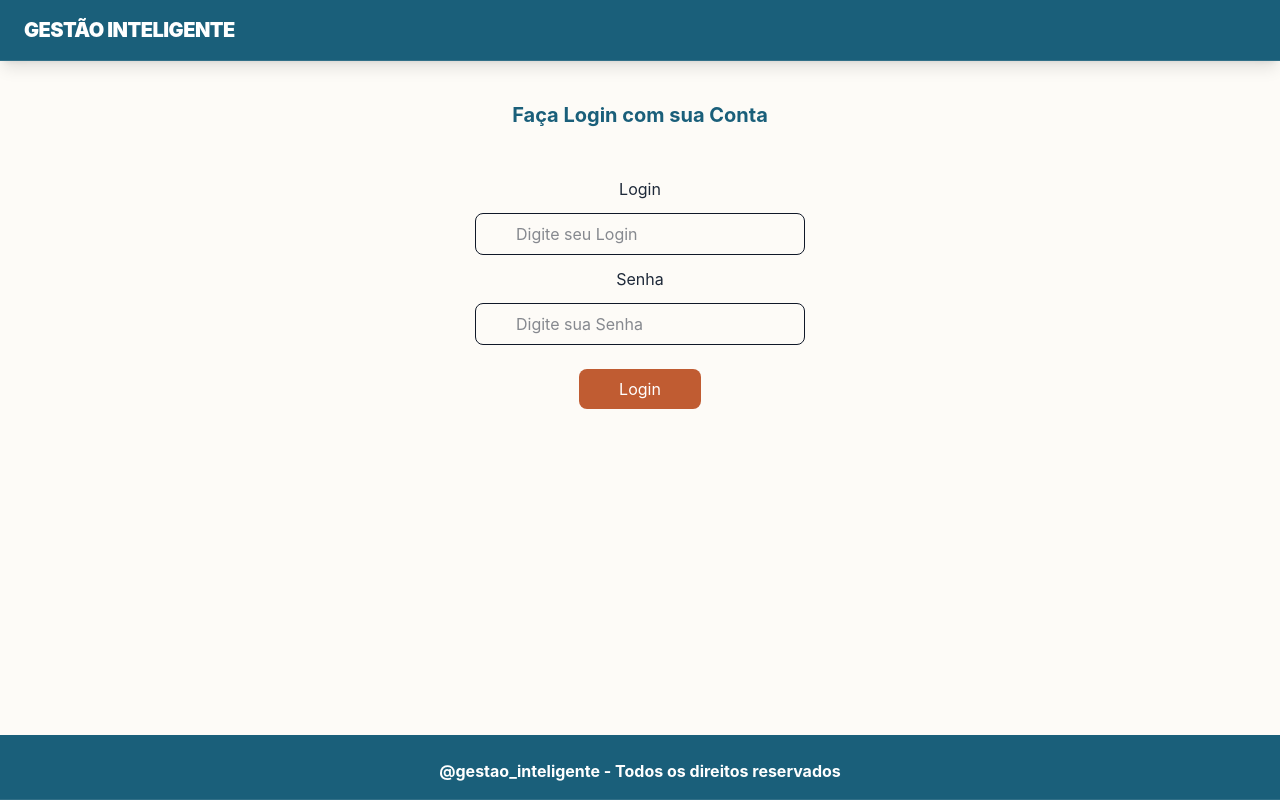
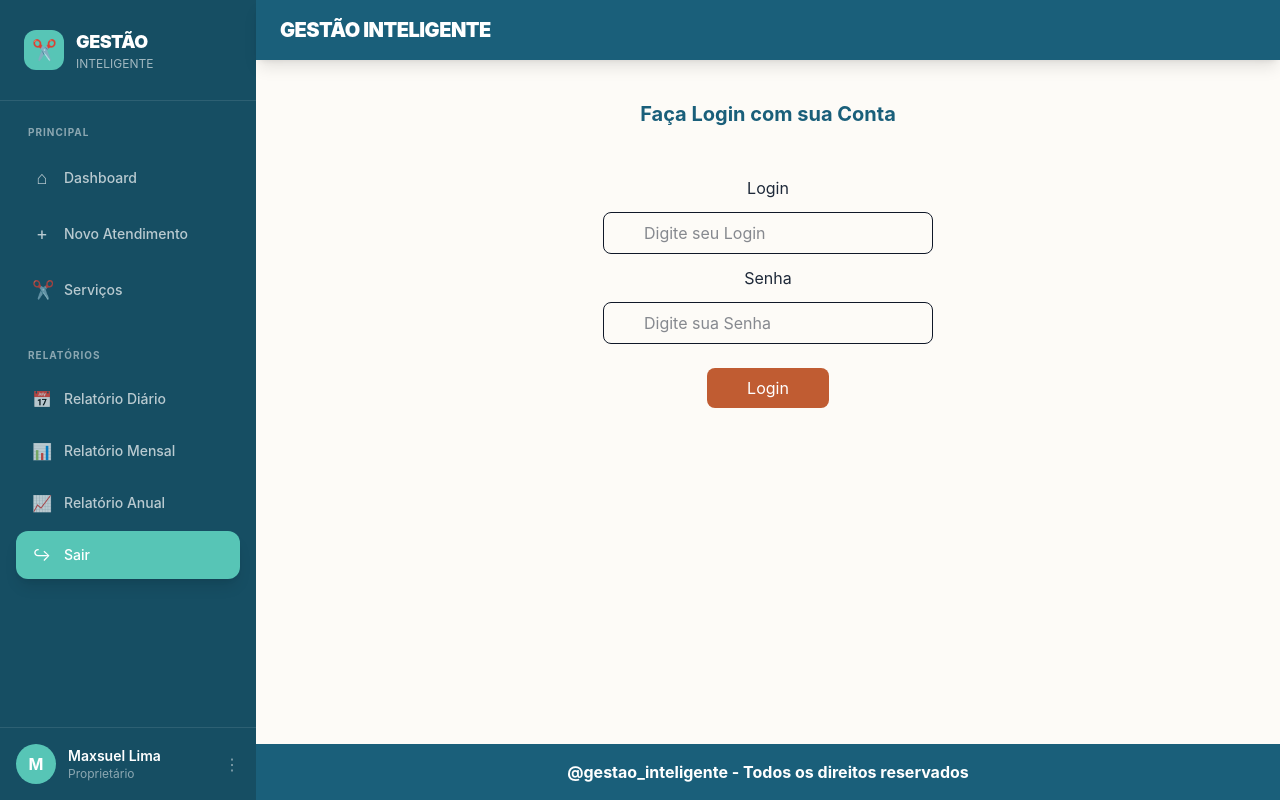
Before and after one commit to MaxBr221/gestao_front, a Next.js app: page /login in a window 1280 px wide. Built offline with nearby package versions, Linux system fonts and the light colour scheme.

Commit message:
refactor - ajustando tamanho de sidebar

```diff
--- a/src/app/components/Footer.tsx
+++ b/src/app/components/Footer.tsx
@@ -1,9 +1,11 @@
-export const Footer: React.FC = () =>{
-    return(
-        <footer className="w-full flex items-center justify-center bg-[#1A5F7A] text-white shadow-lg border-b border-white/10 relative z-50 ">
-            <div className="font-bold mt-2 py-4">
-                <p>@gestao_inteligente - Todos os direitos reservados</p>
+export const Footer: React.FC = () => {
+    return (
+        <footer className="w-full bg-[#1A5F7A] text-white">
+            <div className="flex items-center justify-center py-4">
+                <p className="font-bold">
+                    @gestao_inteligente - Todos os direitos reservados
+                </p>
             </div>
         </footer>
-    )
-}
+    );
+};
--- a/src/app/components/Header.tsx
+++ b/src/app/components/Header.tsx
@@ -1,11 +1,13 @@
 import React from "react";
 
-export const Header: React.FC = () =>{
-    return(
-        <header className="bg-[#1A5F7A] text-white shadow-lg border-b border-white/10 relative z-50">
-            <div className="container mx-auto flex justify-between items-center px-6 py-4 ">
-                <h1 className="text-xl font-black tracking-tight uppercase">Gestão Inteligente</h1>
+export const Header: React.FC = () => {
+    return (
+        <header className="w-full bg-[#1A5F7A] text-white shadow-lg">
+            <div className="w-full px-6 py-4">
+                <h1 className="text-xl font-black tracking-tight uppercase">
+                    GESTÃO INTELIGENTE
+                </h1>
             </div>
         </header>
-    )
-}
+    );
+};
--- a/src/app/components/Sidebar.tsx
+++ b/src/app/components/Sidebar.tsx
@@ -54,7 +54,7 @@ export const Sidebar: React.FC = () => {
     const pathname = usePathname();
 
     return (
-        <aside className="w-64 min-h-screen bg-[#164E63] text-white flex flex-col">
+        <aside className="w-64 min-h-screen shrink-0 bg-[#164E63] text-white flex flex-col">
 
             {/* LOGO */}
             <div className="px-6 py-7 border-b border-white/10">
--- a/src/app/components/Template.tsx
+++ b/src/app/components/Template.tsx
@@ -2,6 +2,7 @@
 import { Footer } from "./Footer"
 import { Header } from "./Header"
 import ToastApp from "./notification/ToastApp"
+import { Sidebar } from "./Sidebar"
 
 
 interface TemplateProps{
@@ -11,13 +12,23 @@ interface TemplateProps{
 
 export const Template: React.FC<TemplateProps> = ({children, loading = true}) =>{
     return(
-        <div className="flex flex-col min-h-screen w-full bg-[#FDFBF7] font-sans selection:bg-[#57C5B6]/30">
-            <Header/>
-                <main className="flex-1 container mx-auto">
+        <div className="flex min-h-screen w-full bg-[#FDFBF7] font-sans">
+
+            <Sidebar />
+
+            <div className="flex flex-col flex-1 min-w-0">
+
+                <Header />
+
+               <main className="flex-1 w-full">
                     {children}
                 </main>
-                <ToastApp />
-            <Footer/>
+
+                <Footer />
+
+            </div>
+
+            <ToastApp />
 
         </div>
     )
--- a/src/app/painel/layout.tsx
+++ b/src/app/painel/layout.tsx
@@ -1,5 +1,3 @@
-import { Sidebar } from "../components/Sidebar";
-
 export default function PainelLayout({
     children
 }: {
@@ -7,9 +5,6 @@ export default function PainelLayout({
 }) {
     return (
         <div className="flex min-h-screen bg-[#FDFBF7]">
-
-            <Sidebar />
-
             <main className="flex-1">
                 {children}
             </main>
--- a/src/app/painel/page.tsx
+++ b/src/app/painel/page.tsx
@@ -93,27 +93,57 @@ interface ServicosRealizado{
                         </h2>
                     </div>
                 </div>
-                <div className="grid md:grid-cols-2 gap-6 mt-5">
+                <div className="grid grid-cols-1 lg:grid-cols-2 gap-6 mt-6">
+
+                    {/* FATURAMENTO DA SEMANA */}
                     <div className="bg-white rounded-2xl shadow-md p-6">
 
-                        <p className="text-gray-500 font-bold mb-6">
+                        <div className="mb-6">
+                            <h2 className="text-gray-700 font-bold text-lg">
                                 Faturamento da semana
+                            </h2>
+
+                            <p className="text-gray-400 text-sm mt-1">
+                                Acompanhe o faturamento de cada dia
                             </p>
+                        </div>
 
-                       <ResponsiveContainer width="100%" height={250}>
-                            <BarChart data={semanal}>
-
-                                <CartesianGrid strokeDasharray="3 3" />
+                        <div className="w-full h-[260px]">
+                            <ResponsiveContainer width="100%" height="100%">
+                                <BarChart
+                                    data={semanal}
+                                    margin={{
+                                        top: 10,
+                                        right: 10,
+                                        left: 0,
+                                        bottom: 5,
+                                    }}
+                                >
+                                    <CartesianGrid
+                                        strokeDasharray="3 3"
+                                        vertical={false}
+                                    />
 
                                     <XAxis
                                         dataKey="dia"
                                         tickFormatter={(dia) => diasSemana[dia]}
+                                        tick={{ fontSize: 12 }}
                                     />
+
                                     <YAxis
                                         domain={[0, "auto"]}
+                                        allowDecimals={false}
+                                        tick={{ fontSize: 12 }}
                                     />
+
                                     <Tooltip
-                                    formatter={(value) => `R$ ${value}`}
+                                        formatter={(value) => [
+                                            `R$ ${value}`,
+                                            "Faturamento",
+                                        ]}
+                                        labelFormatter={(dia) =>
+                                            diasSemana[dia as number]
+                                        }
                                     />
 
                                     <Bar
@@ -121,24 +151,34 @@ interface ServicosRealizado{
                                         fill="#1A5F7A"
                                         radius={[8, 8, 0, 0]}
                                     />
-
                                 </BarChart>
                             </ResponsiveContainer>
+                        </div>
+                    </div>
 
+
+                    {/* SERVIÇOS REALIZADOS */}
+                    <div className="bg-white rounded-2xl shadow-md p-6">
+
+                        <div className="mb-6">
+                            <h2 className="text-gray-700 font-bold text-lg">
+                                Serviços realizados hoje
+                            </h2>
+
+                            <p className="text-gray-400 text-sm mt-1">
+                                Quantidade de cada serviço realizado
+                            </p>
                         </div>
-                    <div className="bg-white rounded-2xl shadow-md p-6">
-                        <p className="text-gray-500 font-bold mb-6">
-                            Serviços realizados hoje
-                        </p>
 
-                        <ResponsiveContainer width="100%" height={250}>
+                        <div className="w-full h-[260px]">
+                            <ResponsiveContainer width="100%" height="100%">
                                 <BarChart
                                     data={servico}
                                     layout="vertical"
                                     margin={{
                                         top: 5,
                                         right: 20,
-                                    left: 20,
+                                        left: 5,
                                         bottom: 5,
                                     }}
                                 >
@@ -150,16 +190,21 @@ interface ServicosRealizado{
                                     <XAxis
                                         type="number"
                                         allowDecimals={false}
+                                        tick={{ fontSize: 12 }}
                                     />
 
                                     <YAxis
                                         type="category"
                                         dataKey="nome"
-                                    width={100}
+                                        width={90}
+                                        tick={{ fontSize: 12 }}
                                     />
 
                                     <Tooltip
-                                    formatter={(value) => [`${value}`, "Quantidade"]}
+                                        formatter={(value) => [
+                                            `${value}`,
+                                            "Quantidade",
+                                        ]}
                                     />
 
                                     <Bar
@@ -170,6 +215,7 @@ interface ServicosRealizado{
                                 </BarChart>
                             </ResponsiveContainer>
                         </div>
+                    </div>
 
                 </div>
             </div>
```
Lines whose indentation alone changed are shown as unchanged.
